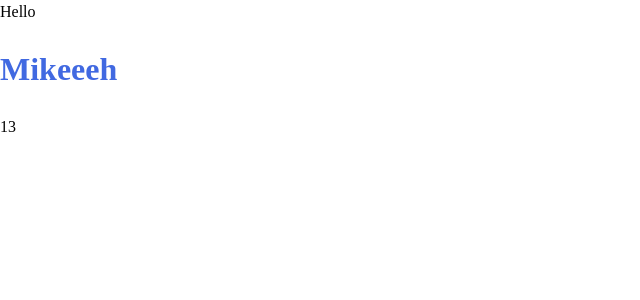
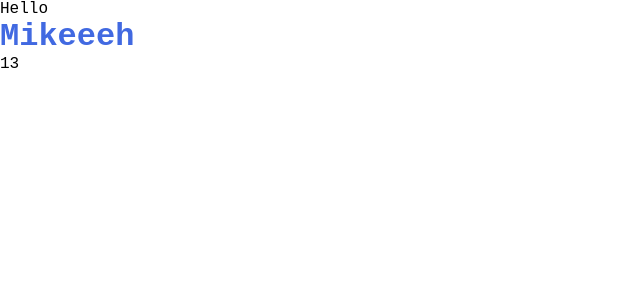
Before and after one commit to mhxbe/react-starter, a React app: page / in a window 1280 px wide. Shown: the top 300 px of the page, without its empty margins (0-640 px from the left). Built offline with nearby package versions, Linux system fonts and the light colour scheme.

Commit message:
Replace sanitize.css with custom src/reset.css

```diff
--- a/src/index.js
+++ b/src/index.js
@@ -2,7 +2,7 @@ import React from 'react';
 import ReactDOM from 'react-dom';
 import { BrowserRouter } from 'react-router-dom';
 
-import 'sanitize.css';
+import './reset.css';
 import App from './App.js';
 
 ReactDOM.render(
--- /dev/null
+++ b/src/reset.css
@@ -0,0 +1,59 @@
+html,
+body,
+#root {
+  height: 100%;
+}
+html {
+  font-family: 'Courier New', Courier, monospace;
+}
+h1,
+h2,
+h3,
+h4,
+h5,
+h6 {
+  margin: 0;
+}
+
+/* Opiniated selection from https://csstools.github.io/sanitize.css/11.0.0/sanitize.css */
+* {
+  box-sizing: border-box;
+}
+::before,
+::after {
+  box-sizing: border-box;
+}
+html {
+  -ms-text-size-adjust: 100%;
+  -webkit-text-size-adjust: 100%;
+}
+body {
+  margin: 0;
+}
+ul {
+  margin: 0;
+}
+main {
+  display: block;
+}
+a {
+  background-color: transparent;
+}
+button {
+  overflow: visible;
+  text-transform: none;
+}
+button,
+input,
+select {
+  margin: 0;
+}
+button,
+[type='button'],
+[type='reset'],
+[type='submit'] {
+  -webkit-appearance: button;
+}
+input {
+  overflow: visible;
+}
```
